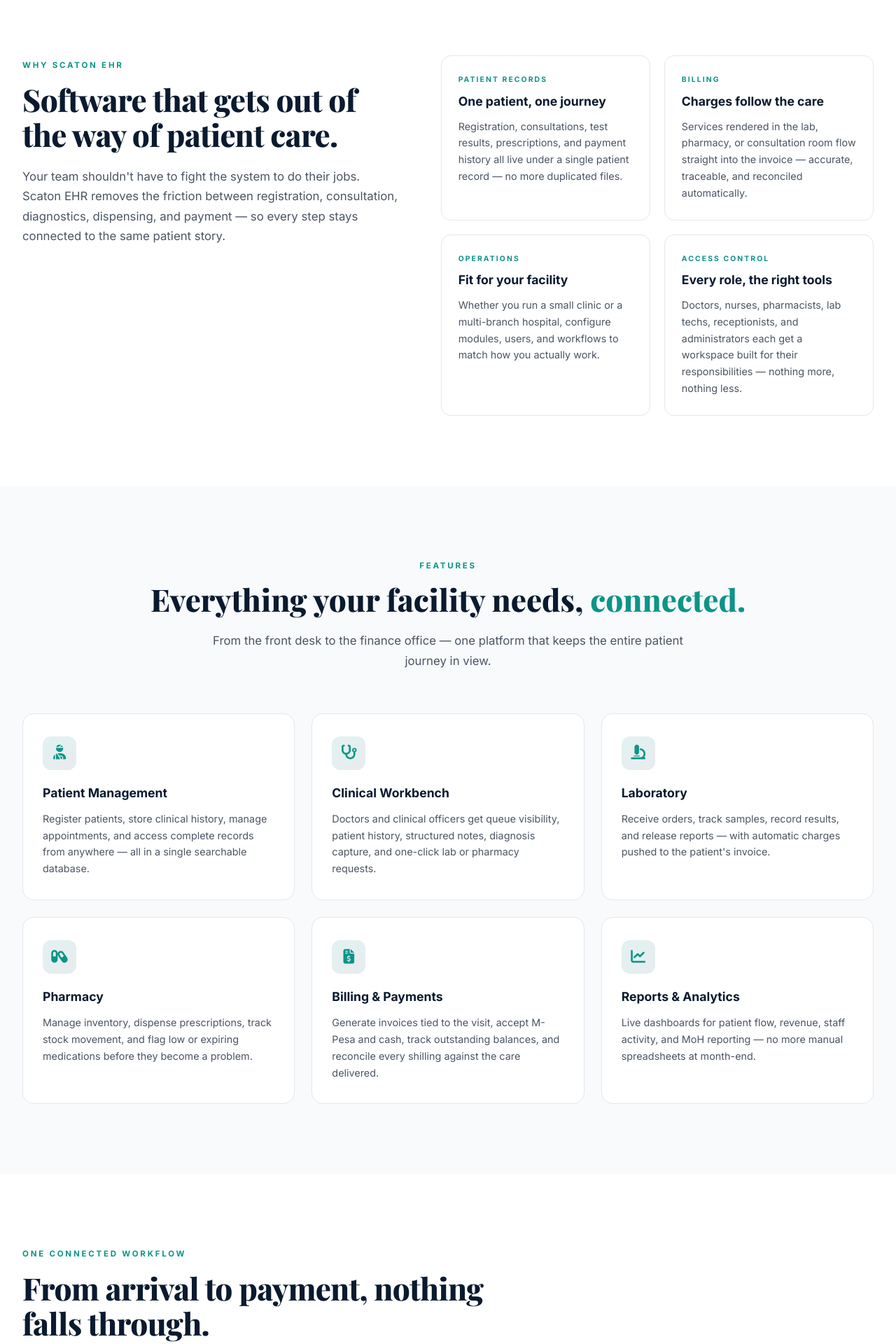
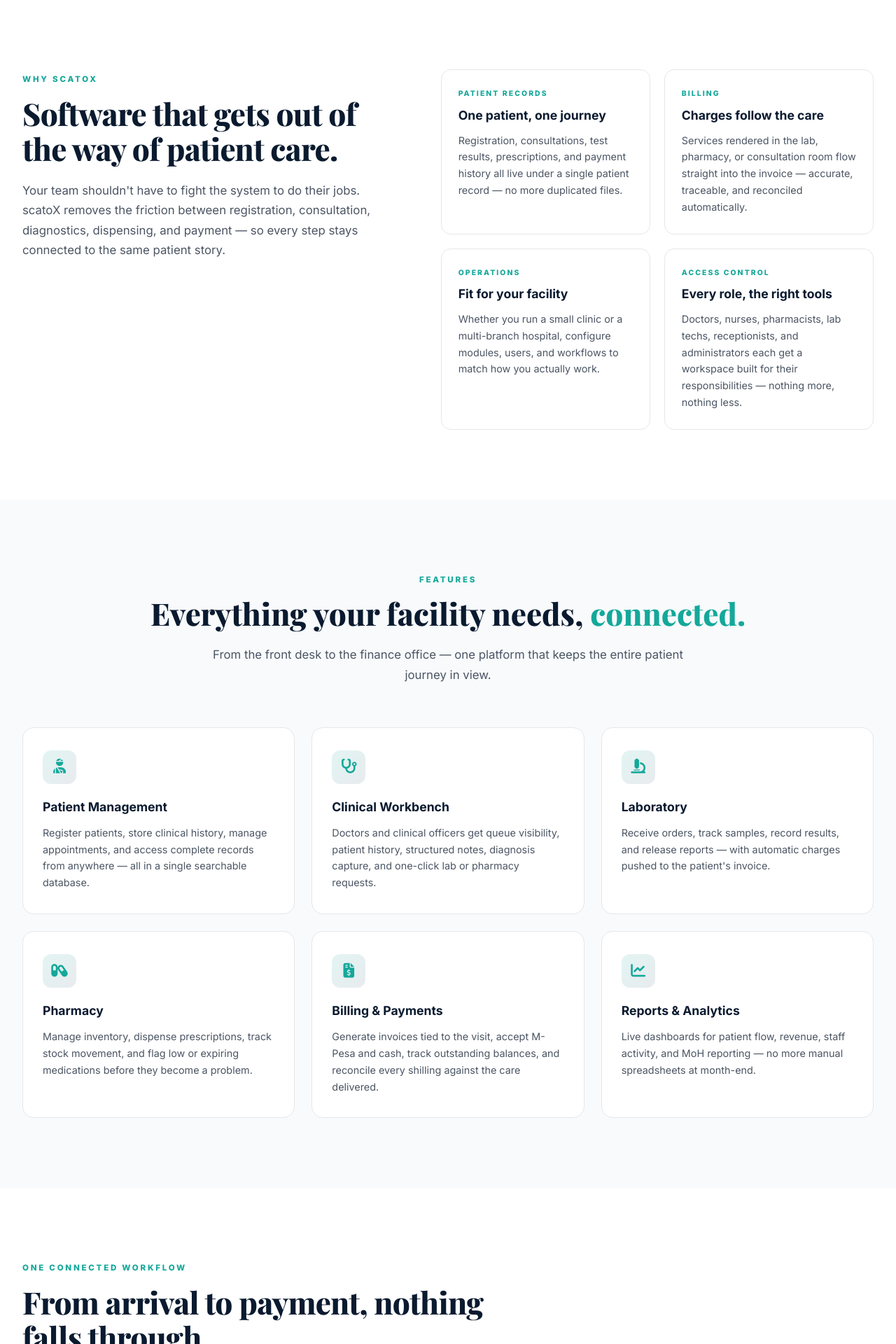
Before and after one commit to eKidenge/medlink_ehr, a Django app: page / in a window 1280 px wide. Shown: the part 897-2817 px from the top of the page at 70% size. Run offline with Django 5.2, Linux system fonts and the light colour scheme; parts of the project's set-up code (start-up, migrations or seed data) failed here and were passed over; some libraries are stand-ins or nearby versions.

Commit message:
PUSH ON 21ST SEPTEMBER 2026

```diff
--- a/templates/index.html
+++ b/templates/index.html
@@ -4,9 +4,9 @@
 <head>
   <meta charset="UTF-8">
   <meta name="viewport" content="width=device-width, initial-scale=1.0">
-  <meta name="description" content="Scaton EHR — Electronic Health Records and hospital operations platform for Kenya.">
+  <meta name="description" content="scatoX — Connecting Care. Electronic Health Records and hospital operations platform for Kenya.">
   <meta name="csrf-token" content="{{ csrf_token }}">
-  <title>SCATON EHR — Modern Healthcare, Made Simple</title>
+  <title>scatoX — Connecting Care | Healthcare Operations Platform</title>
 
   <link rel="preconnect" href="https://fonts.googleapis.com">
   <link rel="preconnect" href="https://fonts.gstatic.com" crossorigin>
@@ -20,11 +20,12 @@
     :root {
       --navy: #0a1a2f;
       --navy-mid: #1e3a5f;
-      --teal: #0d9488;
+      --teal: #14a89a;         /* matches the teal in your logo */
+      --teal-dark: #0d8578;
       --teal-glow: #5eead4;
       --sky: #38bdf8;
-      --crimson: #be123c;
-      --cream: #f8fafc;
+      --ink: #1a2332;          /* dark navy for the tagline-like text */
+      --cream: #fbfaf7;
       --gray-100: #f3f4f6;
       --gray-200: #e5e7eb;
       --gray-400: #9ca3af;
@@ -417,10 +392,10 @@
     .eyebrow {
       display: inline-block;
       font-size: 0.72rem;
-      font-weight: 700;
+      font-weight: 800;
       letter-spacing: 0.24em;
       text-transform: uppercase;
-      color: #0d9488;
+      color: #14a89a;
       margin-bottom: 14px;
     }
     .section-title {
@@ -462,16 +437,16 @@
       transition: var(--transition);
     }
     .why-card:hover {
-      border-color: #0d9488;
-      box-shadow: 0 12px 40px rgba(13, 148, 136, 0.1);
+      border-color: #14a89a;
+      box-shadow: 0 12px 40px rgba(20, 168, 154, 0.1);
       transform: translateY(-4px);
     }
     .why-card .mini-eyebrow {
       display: block;
       font-size: 0.65rem;
-      font-weight: 700;
+      font-weight: 800;
       letter-spacing: 0.2em;
-      color: #0d9488;
+      color: #14a89a;
       text-transform: uppercase;
       margin-bottom: 12px;
     }
@@ -501,7 +476,7 @@
       line-height: 1.15;
       margin-bottom: 20px;
     }
-    .features-head h2 .accent { color: #0d9488; }
+    .features-head h2 .accent { color: #14a89a; }
     .features-head p {
       font-size: 1.05rem;
       color: #4b5563;
@@ -524,16 +499,16 @@
       transition: var(--transition);
     }
     .feature-card:hover {
-      border-color: #0d9488;
-      box-shadow: 0 20px 50px rgba(13, 148, 136, 0.12);
+      border-color: #14a89a;
+      box-shadow: 0 20px 50px rgba(20, 168, 154, 0.12);
       transform: translateY(-6px);
     }
     .feature-card .fc-icon {
       width: 48px; height: 48px;
       border-radius: 12px;
-      background: linear-gradient(135deg, rgba(13, 148, 136, 0.12), rgba(30, 58, 95, 0.1));
+      background: linear-gradient(135deg, rgba(20, 168, 154, 0.12), rgba(30, 58, 95, 0.1));
       display: flex; align-items: center; justify-content: center;
-      color: #0d9488;
+      color: #14a89a;
       font-size: 1.3rem;
       margin-bottom: 20px;
     }
@@ -912,14 +886,10 @@
     <div class="header-row">
       <a href="/" class="brand">
         <img src="{% static 'images/logo.png' %}"
-             alt="SCATON EHR Logo"
+             alt="scatoX — Connecting Care"
              class="brand-logo"
              onerror="this.style.display='none'; this.nextElementSibling.style.display='flex';">
         <div class="brand-mark-fallback"><i class="fas fa-heartbeat"></i></div>
-        <div class="brand-text-wrap">
-          <span class="brand-name">SCATON <span>EHR</span></span>
-          <span class="brand-tag">HEALTHCARE OPERATIONS</span>
-        </div>
       </a>
 
       <nav class="main-nav">
@@ -955,7 +925,7 @@
         to run <span class="accent">modern care.</span>
       </h1>
       <p class="hero-lead">
-        Scaton EHR brings patient records, clinical workflows, pharmacy, laboratory, and billing onto one connected platform — so your team spends less time chasing paperwork and more time caring for people.
+        scatoX brings patient records, clinical workflows, pharmacy, laboratory, and billing onto one connected platform — so your team spends less time chasing paperwork and more time caring for people.
       </p>
 
       <div class="hero-tiles">
@@ -984,10 +954,10 @@
     <div class="section-container">
       <div class="why-grid">
         <div>
-          <span class="eyebrow">Why Scaton EHR</span>
+          <span class="eyebrow">Why scatoX</span>
           <h2 class="section-title">Software that gets out of the way of patient care.</h2>
           <p class="section-lead">
-            Your team shouldn't have to fight the system to do their jobs. Scaton EHR removes the friction between registration, consultation, diagnostics, dispensing, and payment — so every step stays connected to the same patient story.
+            Your team shouldn't have to fight the system to do their jobs. scatoX removes the friction between registration, consultation, diagnostics, dispensing, and payment — so every step stays connected to the same patient story.
           </p>
         </div>
 
@@ -1127,7 +1097,7 @@
       <span class="eyebrow">Security &amp; Governance</span>
       <h2>Built to protect patient data at every level.</h2>
       <p class="lead">
-        Healthcare systems handle the most sensitive information in any industry. Scaton EHR is engineered with that responsibility at its core.
+        Healthcare systems handle the most sensitive information in any industry. scatoX is engineered with that responsibility at its core.
       </p>
 
       <div class="security-grid">
@@ -1165,15 +1135,14 @@
       <div>
         <div class="footer-brand">
           <img src="{% static 'images/logo.png' %}"
-               alt="SCATON EHR Logo"
+               alt="scatoX — Connecting Care"
                class="brand-logo"
                onerror="this.style.display='none'; this.nextElementSibling.style.display='flex';">
           <div class="brand-mark-fallback" style="width:44px;height:44px;"><i class="fas fa-heartbeat"></i></div>
-          <span class="footer-brand-name">SCATON <span>EHR</span></span>
         </div>
         <p class="footer-desc">A modern healthcare operations platform built for Kenyan hospitals, clinics, pharmacies, laboratories, and diagnostic centres.</p>
-        <p class="footer-contact">Email: <a href="mailto:info@scaton.co.ke">info@scaton.co.ke</a></p>
-        <p class="footer-contact">Support: <a href="mailto:support@scaton.co.ke">support@scaton.co.ke</a></p>
+        <p class="footer-contact">Email: <a href="mailto:info@scatox.co.ke">info@scatox.co.ke</a></p>
+        <p class="footer-contact">Support: <a href="mailto:support@scatox.co.ke">support@scatox.co.ke</a></p>
       </div>
 
       <div class="footer-col">
@@ -1208,7 +1177,7 @@
     </div>
 
     <div class="footer-bottom">
-      <span>© 2026 SCATON EHR. ALL RIGHTS RESERVED.</span>
+      <span>© 2026 SCATOX. ALL RIGHTS RESERVED.</span>
       <span>
         <a href="#">Privacy</a>
         <a href="#">Terms</a>
@@ -1239,11 +1208,12 @@
             nav.style.top = '100%';
             nav.style.left = '0';
             nav.style.right = '0';
-            nav.style.background = 'rgba(10, 26, 47, 0.99)';
+            nav.style.background = '#ffffff';
             nav.style.flexDirection = 'column';
             nav.style.padding = '20px';
             nav.style.gap = '16px';
-            nav.style.borderTop = '1px solid rgba(94, 234, 212, 0.1)';
+            nav.style.borderTop = '1px solid rgba(20, 168, 154, 0.15)';
+            nav.style.boxShadow = '0 20px 40px rgba(10, 26, 47, 0.08)';
           }
         });
       }
```
Also changed, not shown: other parts of templates/index.html (+76 -103 lines).
